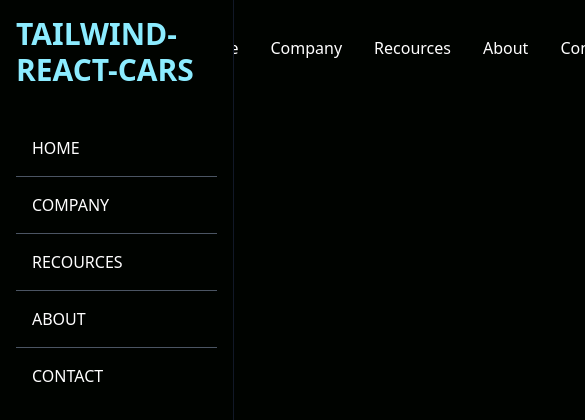
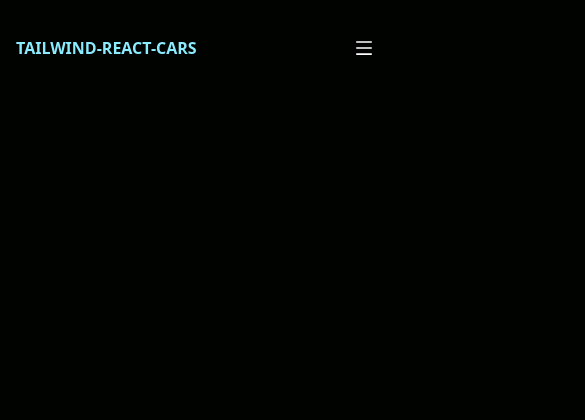
Before and after one commit to VoronovichDev/tailwind-website, a React (Create React App) app: page / in a window 390 px wide. Shown: the top 420 px of the page, 585 px wide, since content can reach past the window. Built offline with nearby package versions, Linux system fonts and the light colour scheme.

Commit message:
feat: add adaptive logic for Navbar, fix: some fixes in linter/prettier

```diff
--- a/package.json
+++ b/package.json
@@ -41,6 +41,8 @@
         "autoprefixer": "^10.4.12",
         "eslint-config-airbnb": "^19.0.4",
         "eslint-config-prettier": "^8.5.0",
+        "eslint-plugin-disable": "^2.0.3",
+        "eslint-plugin-jsx-a11y": "^6.6.1",
         "eslint-plugin-react": "^7.31.8",
         "eslint-plugin-react-hooks": "^4.6.0",
         "postcss": "^8.4.16",
--- a/src/components/Navbar.jsx
+++ b/src/components/Navbar.jsx
@@ -1,27 +1,47 @@
-import React from 'react'
-// eslint-disable-next-line no-unused-vars
+import React, { useState } from 'react'
 import { AiOutlineClose, AiOutlineMenu } from 'react-icons/ai'
 
 function Navbar() {
+    const [nav, setNav] = useState(true)
+    const handleNav = () => {
+        setNav(!nav)
+    }
+
     return (
-        <div className="flex text-white justify-between items-center h-24 max-w-[1240px] m-auto px-4">
-            <h1 className="w-full text-3xl font-bold text-[#8cecff]">
+        <div className="flex gap-4 text-white justify-between items-center h-24 max-w-[1240px] m-auto px-4">
+            <h1
+                className={
+                    nav
+                        ? 'w-full text-1xl font-bold text-[#8cecff] sm:text-2xl md:text-3xl ease-in-out duration-500'
+                        : 'w-full text-1xl font-bold text-[#8cecff] sm:text-2xl md:text-3xl opacity-0'
+                }
+            >
                 TAILWIND-REACT-CARS
             </h1>
-            <ul className="flex">
+            <ul className="hidden md:flex ">
                 <li className="p-4">Home</li>
                 <li className="p-4">Company</li>
                 <li className="p-4">Recources</li>
                 <li className="p-4">About</li>
                 <li className="p-4">Contact</li>
             </ul>
-            <div>
-                <AiOutlineMenu size={20} />
+            <div onClick={handleNav} className="block md:hidden">
+                {!nav ? (
+                    <AiOutlineClose size={20} />
+                ) : (
+                    <AiOutlineMenu size={20} />
+                )}
             </div>
-            <div className="fixed h-full left-0 top-0 w-[60%] border-r border-r-gray-900 bg-[#000300]">
-                <h1 className="w-full text-3xl font-bold m-4 text-[#8cecff]">
+            <div
+                className={
+                    !nav
+                        ? 'fixed h-full left-0 top-0 w-[60%] border-r border-r-gray-900 bg-[#000300] ease-in-out duration-500'
+                        : 'fixed left-[-100%]'
+                }
+            >
+                {/* <h1 className="w-full text-3xl font-bold m-4 text-[#8cecff]">
                     TAILWIND-REACT-CARS
-                </h1>
+                </h1> */}
 
                 <ul className="uppercase p-4">
                     <li className="p-4 border-b border-gray-600">Home</li>
```
Also changed, not shown: .eslintrc.json, .prettierrc.json, 1 other file (tests, documents, lock files or other folders). Lines whose indentation alone changed are shown as unchanged.
